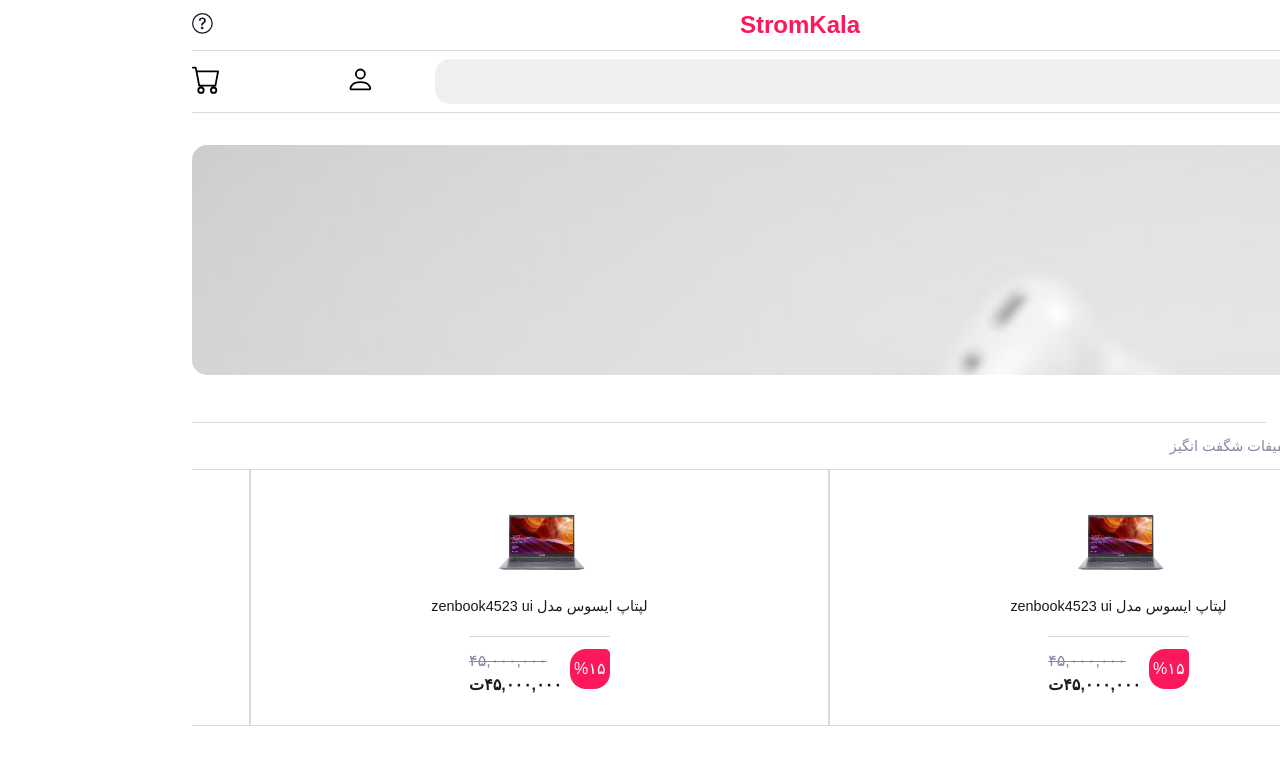
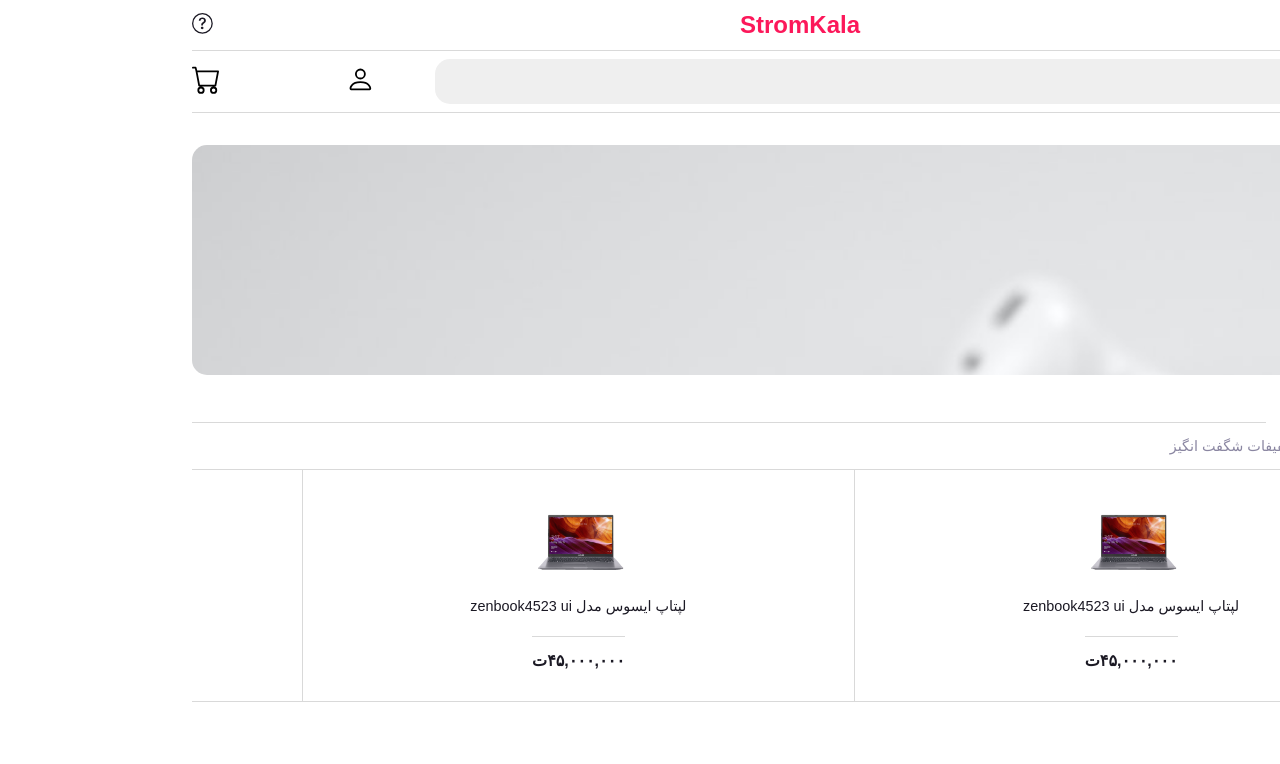
Before and after one commit to F4RD1N/storm-kala, a Next.js app: page / in a window 1280 px wide. Shown: the top 764 px of the page. Built offline with nearby package versions, Linux system fonts and the light colour scheme; a small style sheet from the web is missing.

Commit message:
update product card styles

```diff
--- a/components/ListSlider/ListSlider.jsx
+++ b/components/ListSlider/ListSlider.jsx
@@ -30,27 +30,27 @@
       <SecTitle>{secTitle}</SecTitle>
       <Swiper
         spaceBetween={0}
-        slidesPerView={2.1}
+        slidesPerView={2.2}
         freeMode={true}
         modules={[FreeMode]}
       >
-        <SwiperSlide>
-          <ProductCard hasDiscount={true} />
+        <SwiperSlide className="swiper-item">
+          <ProductCard/>
         </SwiperSlide>
-        <SwiperSlide>
-          <ProductCard hasDiscount={true} />
+        <SwiperSlide className="swiper-item">
+          <ProductCard/>
         </SwiperSlide>
-        <SwiperSlide>
-          <ProductCard hasDiscount={true} />
+        <SwiperSlide className="swiper-item">
+          <ProductCard/>
         </SwiperSlide>
-        <SwiperSlide>
-          <ProductCard hasDiscount={true} />
+        <SwiperSlide className="swiper-item">
+          <ProductCard/>
         </SwiperSlide>
-        <SwiperSlide>
-          <ProductCard hasDiscount={true} />
+        <SwiperSlide className="swiper-item">
+          <ProductCard/>
         </SwiperSlide>
-        <SwiperSlide>
-          <ProductCard hasDiscount={true} />
+        <SwiperSlide className="swiper-item">
+          <ProductCard/>
         </SwiperSlide>
       </Swiper>
     </Container>
--- a/components/ListSlider/ListSlider.style.js
+++ b/components/ListSlider/ListSlider.style.js
@@ -7,6 +7,7 @@
   justify-content: space-between;
   gap: 2rem;
 `;
+
 export const Title = styled.h2`
   font-size: ${(props) => props.theme.fonts.size.listTitle};
   font-weight: bold;
--- a/components/shared/ProductCard/ProductCard.style.js
+++ b/components/shared/ProductCard/ProductCard.style.js
@@ -1,12 +1,10 @@
 import styled from "styled-components";
-import { GlobalCard } from "../../../styles/shared";
 
 export const Container = styled.div`
   display: flex;
   flex-direction: column;
   align-items: center;
   justify-content: space-between;
-  border: 1px solid ${(props) => props.theme.colors.border};
   padding: 1.5rem;
   user-select: none;
 `;
--- a/styles/globals.js
+++ b/styles/globals.js
@@ -1,5 +1,5 @@
-import { createGlobalStyle } from 'styled-components';
-import reset from 'styled-reset'
+import { createGlobalStyle } from "styled-components";
+import reset from "styled-reset";
 
 const GlobalStyles = createGlobalStyle`
   ${reset};
@@ -15,11 +15,27 @@
     direction: rtl;
   }
   body {
-    font-family: ${props => props.theme.fonts.main};
-    color: ${props => props.theme.colors.textPrimary};
+    font-family: ${(props) => props.theme.fonts.main};
+    color: ${(props) => props.theme.colors.textPrimary};
   }
+
+  /* Swiper Styles */
+  .swiper-item {
+  border: 1px solid ${(props) => props.theme.colors.border};
+  border-left: none;
+
+  }
+  .swiper-item:last-child {
+    border-left: 1px solid ${(props) => props.theme.colors.border};
+    border-radius: 5px 0 0 5px;
+  }
+  .swiper-item:first-child {
+    border-right: 1px solid ${(props) => props.theme.colors.border};
+    border-radius: 0 5px 5px 0;
+  }
+
   h1,h2,h3,h4,h5,h6,button {
-    /* font-family: ${props => props.theme.fonts.title}; */
+    /* font-family: ${(props) => props.theme.fonts.title}; */
   }
   a {
     text-decoration: none;
```
